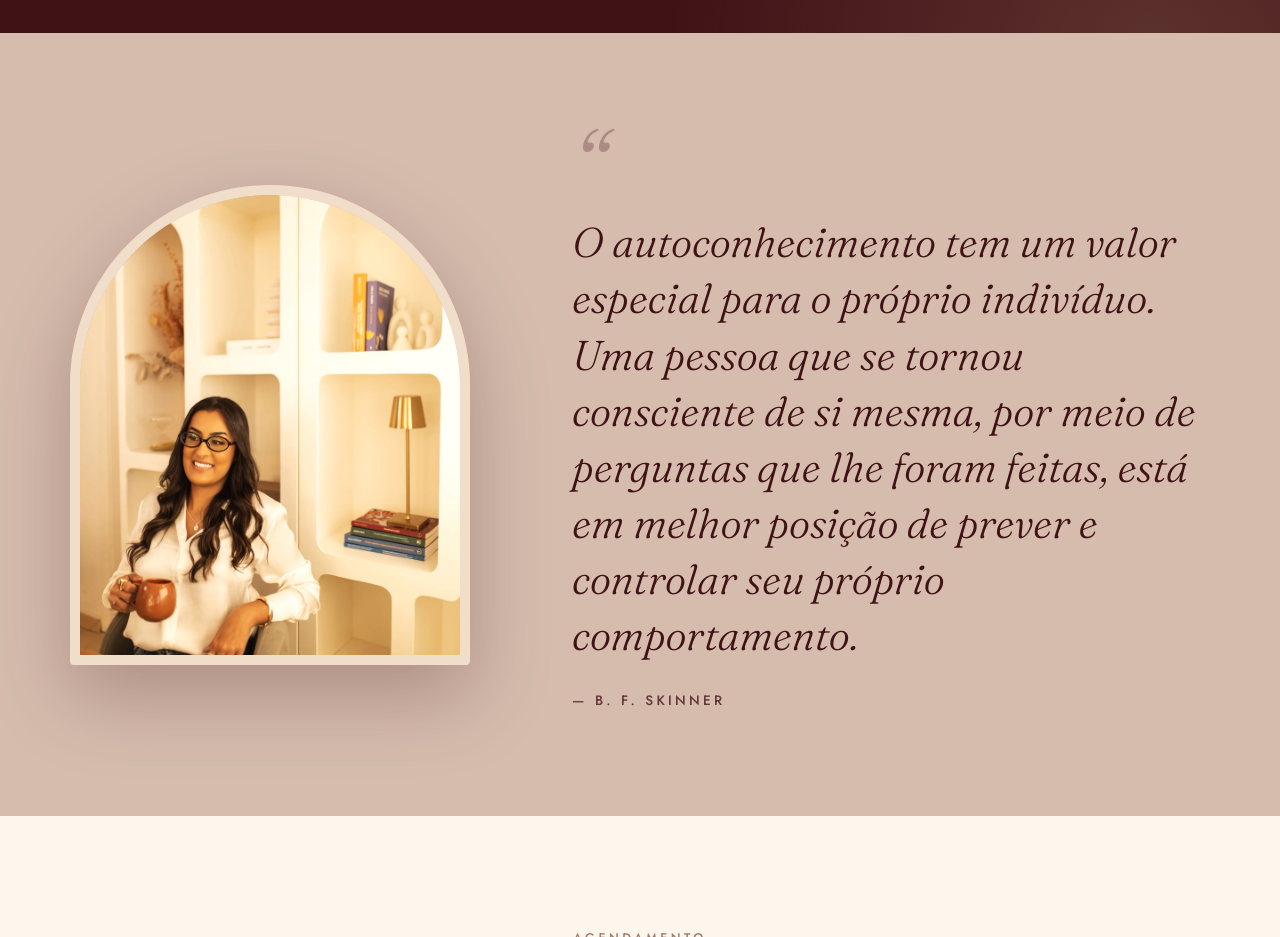
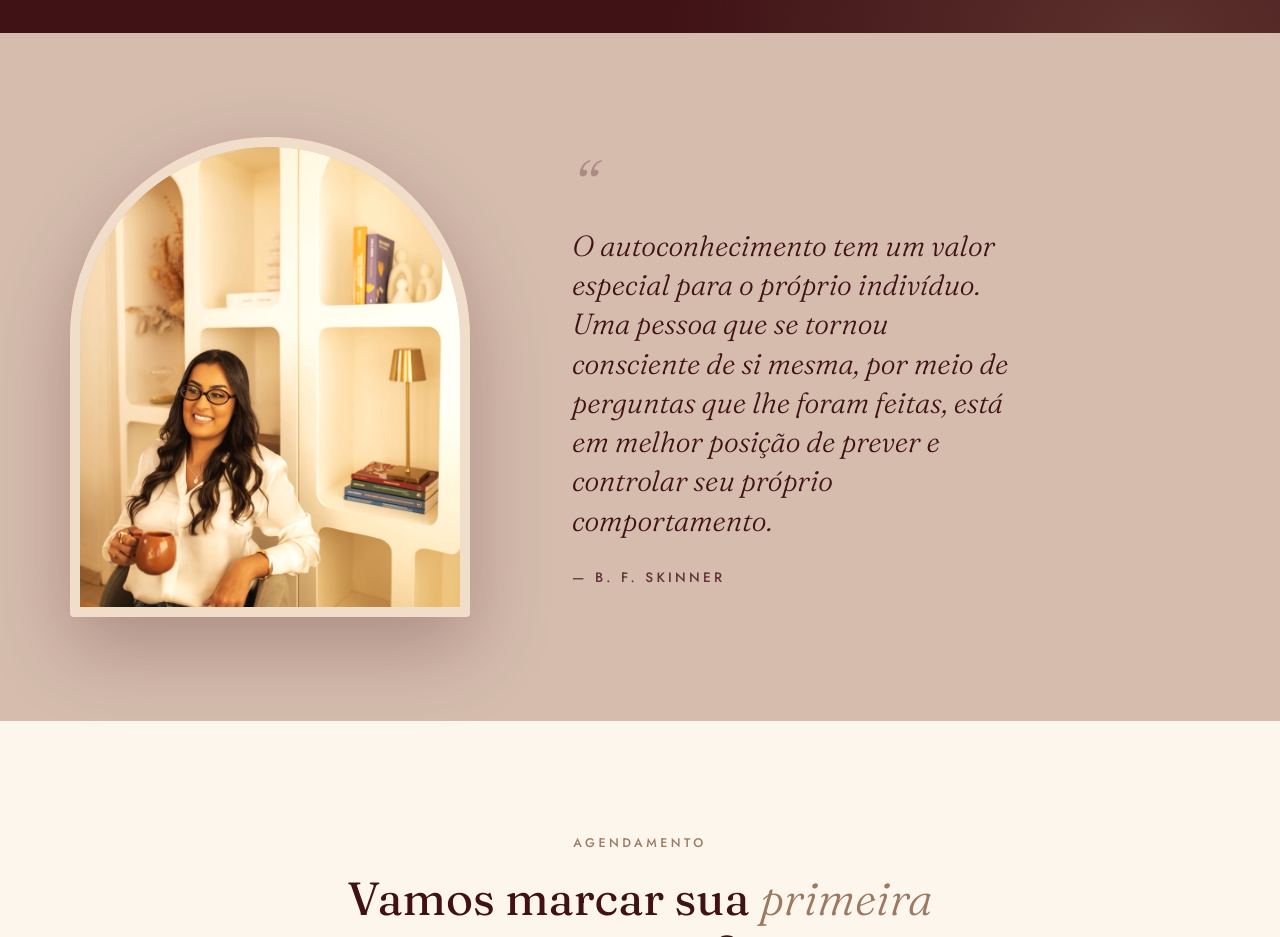
Before and after one commit to devrenanferrari/psivivianeferrari, a website: page index.html in a window 1280 px wide. Shown: the part 3520-4457 px from the top of the page. Drawn offline with Linux system fonts and the light colour scheme.

Commit message:
Reduz o tamanho da citação na página principal para 70%

```diff
--- a/assets/css/style.css
+++ b/assets/css/style.css
@@ -749,7 +749,7 @@ h1 em, h2 em {
   display: block;
   font-family: var(--font-display);
   font-style: italic;
-  font-size: 6rem;
+  font-size: 4.2rem;
   line-height: 0.6;
   color: var(--wine);
   opacity: 0.35;
@@ -760,7 +760,7 @@ h1 em, h2 em {
   font-family: var(--font-display);
   font-style: italic;
   font-weight: 300;
-  font-size: clamp(1.6rem, 3.4vw, 2.6rem);
+  font-size: clamp(1.12rem, 2.38vw, 1.82rem);
   line-height: 1.35;
   color: var(--wine-deep);
   max-width: 24ch;
```
